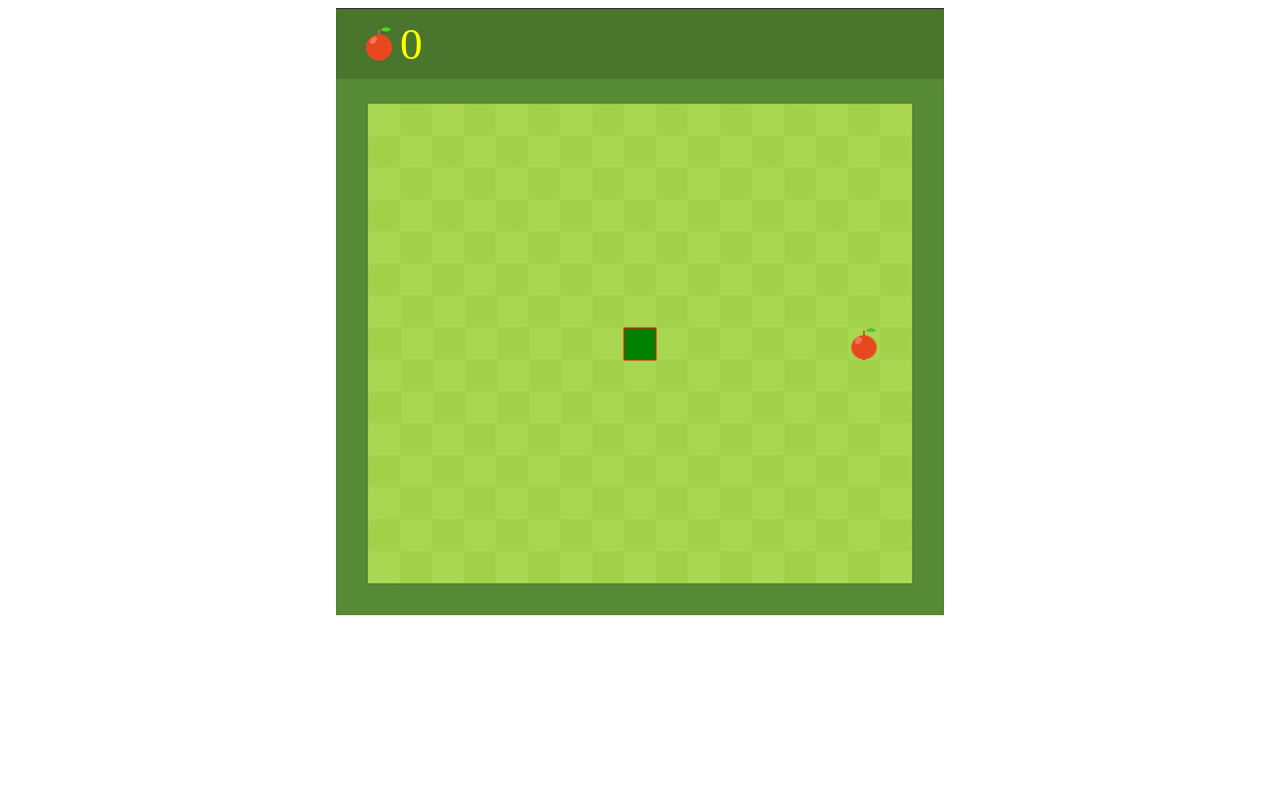
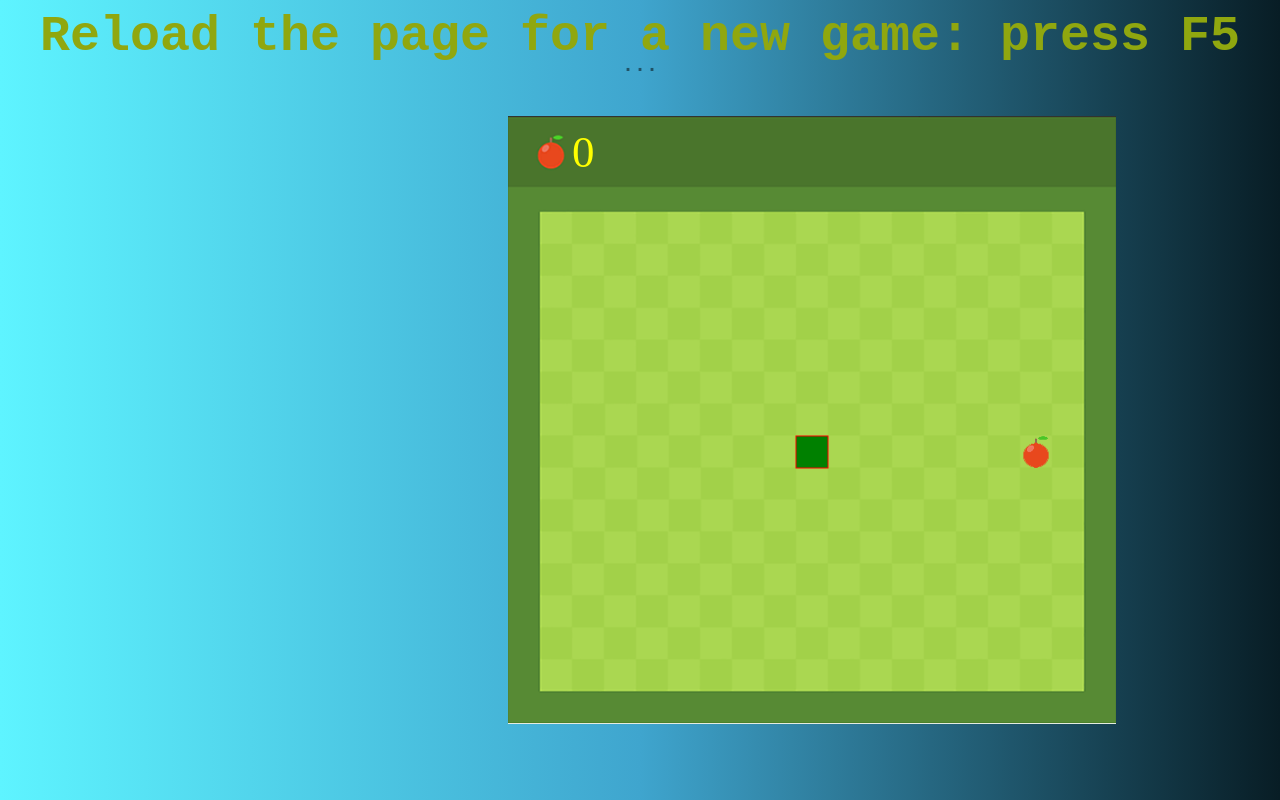
Before and after one commit to Brian10257/snake-game.js, a plain HTML site: page index.html in a window 1280 px wide. Drawn offline with Linux system fonts and the light colour scheme.

Commit message:
CSS added

```diff
--- /dev/null
+++ b/css/style.css
@@ -0,0 +1,19 @@
+.rule {
+    text-align: center;
+    font-size: 50px;
+    color: rgb(144, 167, 15);
+    font-weight: 900;
+    font-family: monospace;
+}
+
+body {
+    background: linear-gradient(to right, #5ef4ff, #3fa5ce, #081d25);
+}
+
+.rule::after{
+    content: '...';
+    display: block;
+    color: rgba(0, 0, 0, 0.5);
+    line-height: 1px;
+    font-size: 20px;
+}
--- a/index.html
+++ b/index.html
@@ -1,17 +1,19 @@
 <html>
 
 <head>
-    <title>Snake Game</title>
+    <title>Briano Snake Game</title>
+    <link rel="stylesheet" href="./css/style.css">
     <style>
         canvas {
             display: block;
-            margin: 0 auto;
+            margin-top: 50px;
+            margin-left: 500px;
         }
     </style>
 </head>
     <body>
+        <p class="rule">Reload the page for a new game: press F5</p>
         <canvas id="snake" width="608" height="608"></canvas>
-
     </body>
-    <script src="./snake.js"></script>
+    <script src="snake.js"></script>
 </html>
--- a/snake.js
+++ b/snake.js
@@ -1,9 +1,8 @@
-const canvas = document.getElementById("snake");
-const gamer = canvas.getContext("2d");
+const canv = document.getElementById("snake");
+const gamer = canv.getContext("2d");
 
 // create the unit
 const box = 32;
-
 // load images
 
 const ground = new Image();
@@ -20,12 +19,12 @@ const left = new Audio();
 const right = new Audio();
 const down = new Audio();
 
-dead.src = "audio/dead.mp3";
-eat.src = "audio/eat.mp3";
-up.src = "audio/up.mp3";
-left.src = "audio/left.mp3";
-right.src = "audio/right.mp3";
-down.src = "audio/down.mp3";
+dead.src = "./audio/dead.mp3";
+eat.src = "./audio/eat.mp3";
+up.src = "./audio/up.mp3";
+left.src = "./audio/left.mp3";
+right.src = "./audio/right.mp3";
+down.src = "./audio/down.mp3";
 
 //create the snake
 let snake = [];
@@ -47,6 +46,7 @@ let score = 0;
 
 // control the snake
 let d;
+
 document.addEventListener("keydown", direction);
 
 function direction(event) {
```
